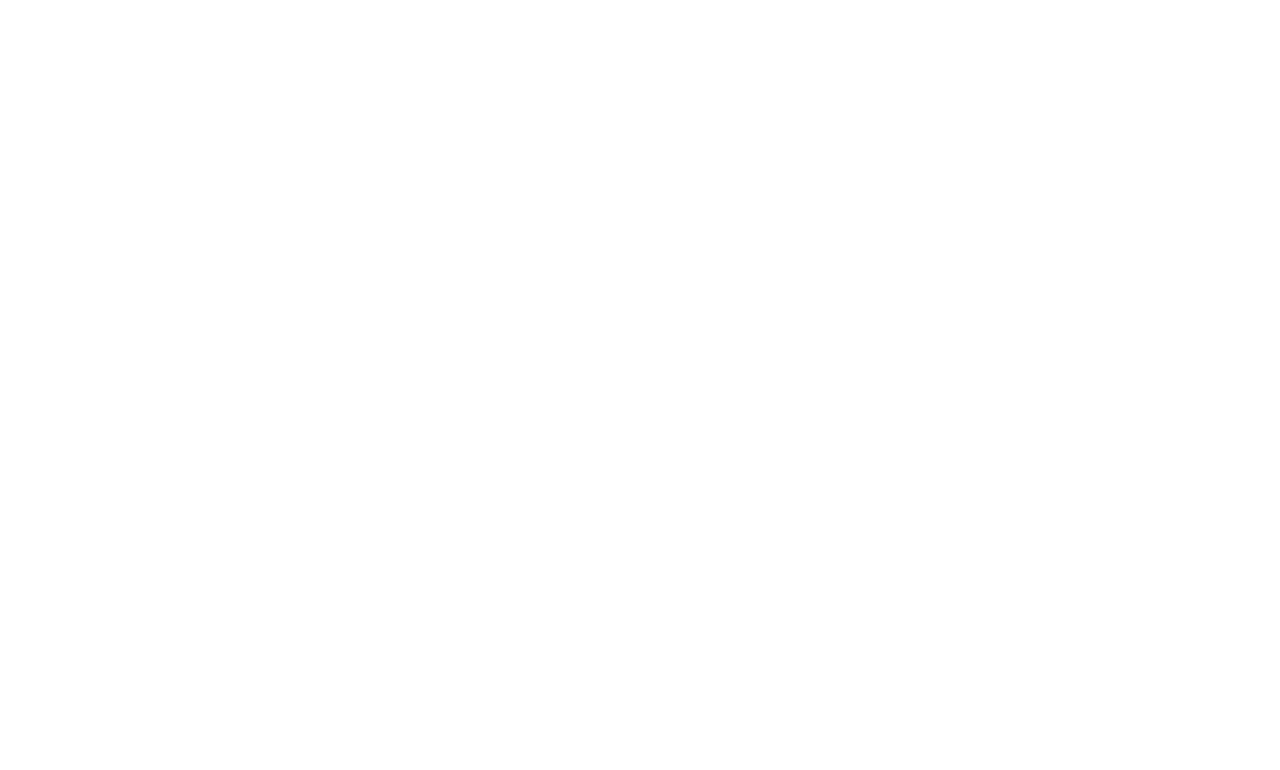
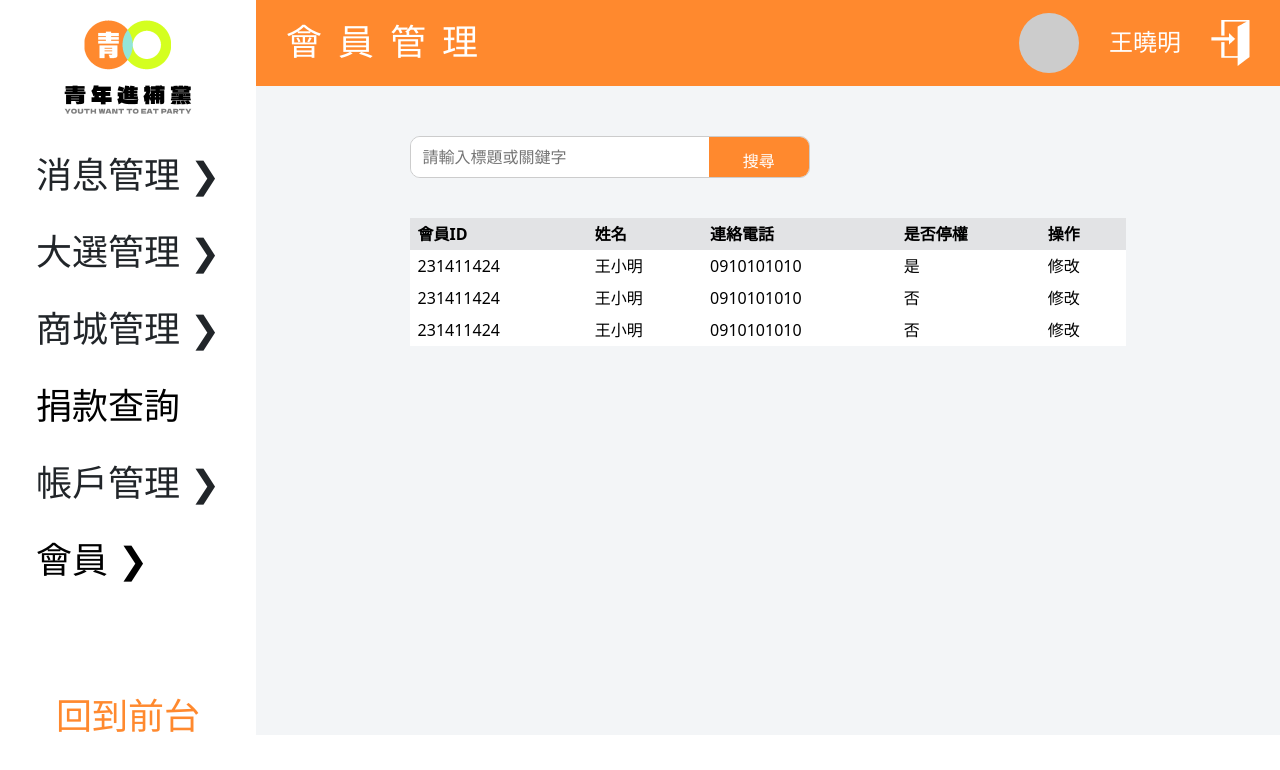
Before and after one commit to SHU-YUAN-LIU/G2back, a Vue app: page /member in a window 1280 px wide. Before the commit this address had no page. Shown: the top 770 px of the page. Built offline with nearby package versions, Linux system fonts and the light colour scheme.

Commit message:
會員管理

```diff
--- a/package.json
+++ b/package.json
@@ -9,6 +9,8 @@
     "preview": "vite preview"
   },
   "dependencies": {
+    "@fortawesome/fontawesome-svg-core": "^6.5.1",
+    "@fortawesome/vue-fontawesome": "^3.0.6",
     "@popperjs/core": "^2.11.8",
     "bootstrap": "^5.3.2",
     "pinia": "^2.1.7",
--- a/src/App.vue
+++ b/src/App.vue
@@ -3,11 +3,7 @@
 </script>
 
 <template>
-      <nav>
-        <!-- <RouterLink to="/">Home</RouterLink>
-        <RouterLink to="/index">Index</RouterLink>
-        <RouterLink to="/login">Login</RouterLink> -->
-      </nav>
+
   <RouterView />
 </template>
 
--- a/src/router/index.js
+++ b/src/router/index.js
@@ -22,6 +22,11 @@
       name: 'login',
       component: () => import('../views/LoginView.vue')
     },
+    {
+      path: '/member',
+      name: 'member',
+      component: () => import('../views/MemberView.vue')
+    },
   ]
 })
 
--- a/src/views/IndexView.vue
+++ b/src/views/IndexView.vue
@@ -30,6 +30,13 @@
           </li>
           <li class="dropdown">
             <span>帳戶管理 ❯</span>
+            <!-- <div class="dropdown-content">
+                <router-link to="#">輪播管理</router-link>
+                <router-link to="#">新聞管理</router-link>
+            </div> -->
+          </li>
+          <li class="dropdown">
+            <span><router-link to="/member">會員 ❯</router-link></span>
             <!-- <div class="dropdown-content">
                 <router-link to="#">輪播管理</router-link>
                 <router-link to="#">新聞管理</router-link>
--- /dev/null
+++ b/src/views/MemberView.vue
@@ -0,0 +1,104 @@
+<template>
+  <div class="index_wrap">
+    <div class="sidebar">
+      <div class="sidebar_logo"><img src="../assets/image/login/logo.png" alt=""></div>
+      <nav>
+        <ul>
+          <li class="dropdown">
+            <span>消息管理 ❯</span>
+            <!-- <div class="dropdown-content">
+                <router-link to="#">輪播管理</router-link>
+                <router-link to="#">新聞管理</router-link>
+            </div> -->
+          </li>
+          <li class="dropdown">
+            <span>大選管理 ❯</span>
+            <!-- <div class="dropdown-content">
+                <router-link to="#">輪播管理</router-link>
+                <router-link to="#">新聞管理</router-link>
+            </div> -->
+          </li>
+          <li class="dropdown">
+            <span>商城管理 ❯</span>
+            <!-- <div class="dropdown-content">
+                <router-link to="#">輪播管理</router-link>
+                <router-link to="#">新聞管理</router-link>
+            </div> -->
+          </li>
+          <li>
+            <router-link to="#">捐款查詢</router-link>
+          </li>
+          <li class="dropdown">
+            <span>帳戶管理 ❯</span>
+            <!-- <div class="dropdown-content">
+                <router-link to="#">輪播管理</router-link>
+                <router-link to="#">新聞管理</router-link>
+            </div> -->
+          </li>
+          <li class="dropdown">
+            <span><router-link to="/member">會員 ❯</router-link></span>
+            <!-- <div class="dropdown-content">
+                <router-link to="#">輪播管理</router-link>
+                <router-link to="#">新聞管理</router-link>
+            </div> -->
+          </li>
+        </ul>
+      </nav>
+      <div class="go_to_front">
+        <router-link to="#">回到前台</router-link>
+      </div>
+    </div>
+    <div class="main">
+      <div class="top_bar">
+        <p>會員管理</p>
+        <div class="member">
+          <div class="profile"></div>
+          <span>王曉明</span>
+          <img src="../assets/image/index/logout.png" alt="" class="icon">
+        </div>
+      </div>
+      <div class="main_wrap">
+        <div class="search_bar">
+          <input type="text" placeholder="請輸入標題或關鍵字">
+          <div class="search_text">搜尋</div>
+        </div>
+        <table class="table">
+          <thead>
+            <tr class="table-secondary">
+              <th scope="col">會員ID</th>
+              <th scope="col">姓名</th>
+              <th scope="col">連絡電話</th>
+              <th scope="col">是否停權</th>
+              <th scope="col">操作</th>
+            </tr>
+          </thead>
+          <tbody>
+            <tr>
+              <td>231411424</td>
+              <td>王小明</td>
+              <td>0910101010</td>
+              <td>是</td>
+              <td>修改</td>
+            </tr>
+            <tr>
+              <td>231411424</td>
+              <td>王小明</td>
+              <td>0910101010</td>
+              <td>否</td>
+              <td>修改</td>
+            </tr>
+            <tr>
+              <td>231411424</td>
+              <td>王小明</td>
+              <td>0910101010</td>
+              <td>否</td>
+              <td>修改</td>
+            </tr>
+          </tbody>
+        </table>
+      </div>
+    </div>
+  </div>
+</template>
+
+<style></style>
```
Also changed, not shown: 1 other file (tests, documents, lock files or other folders).
